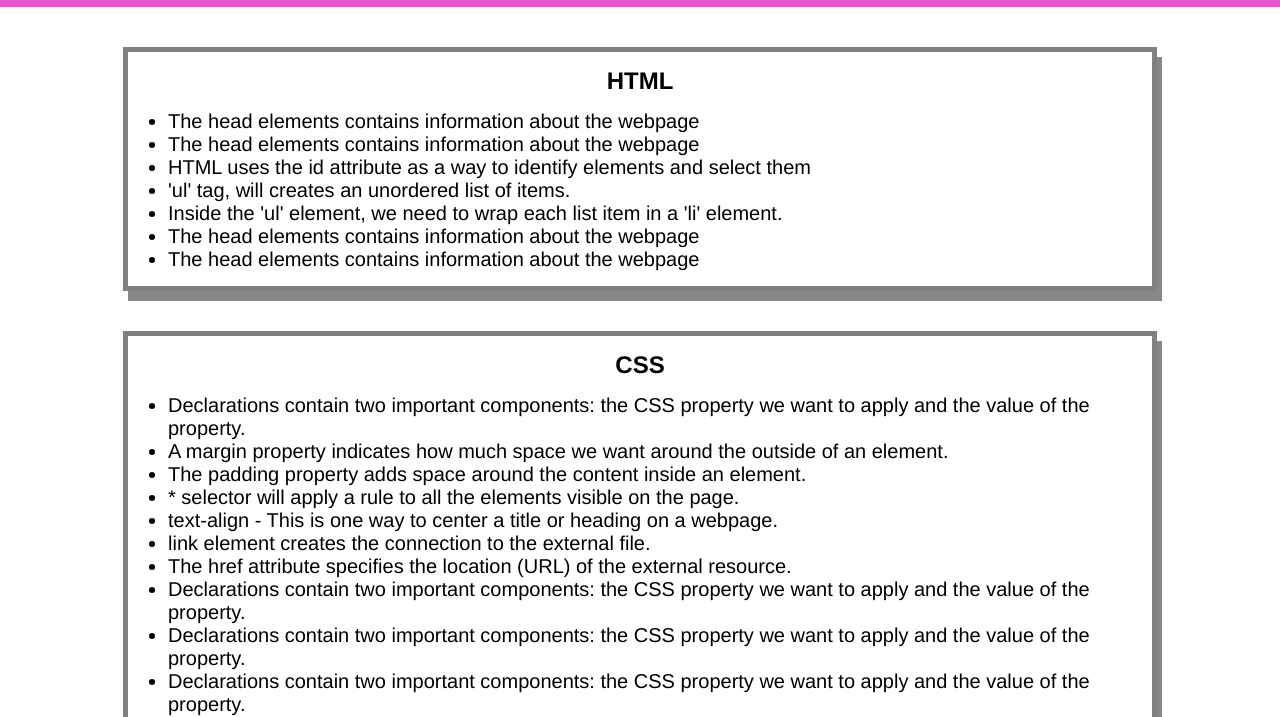
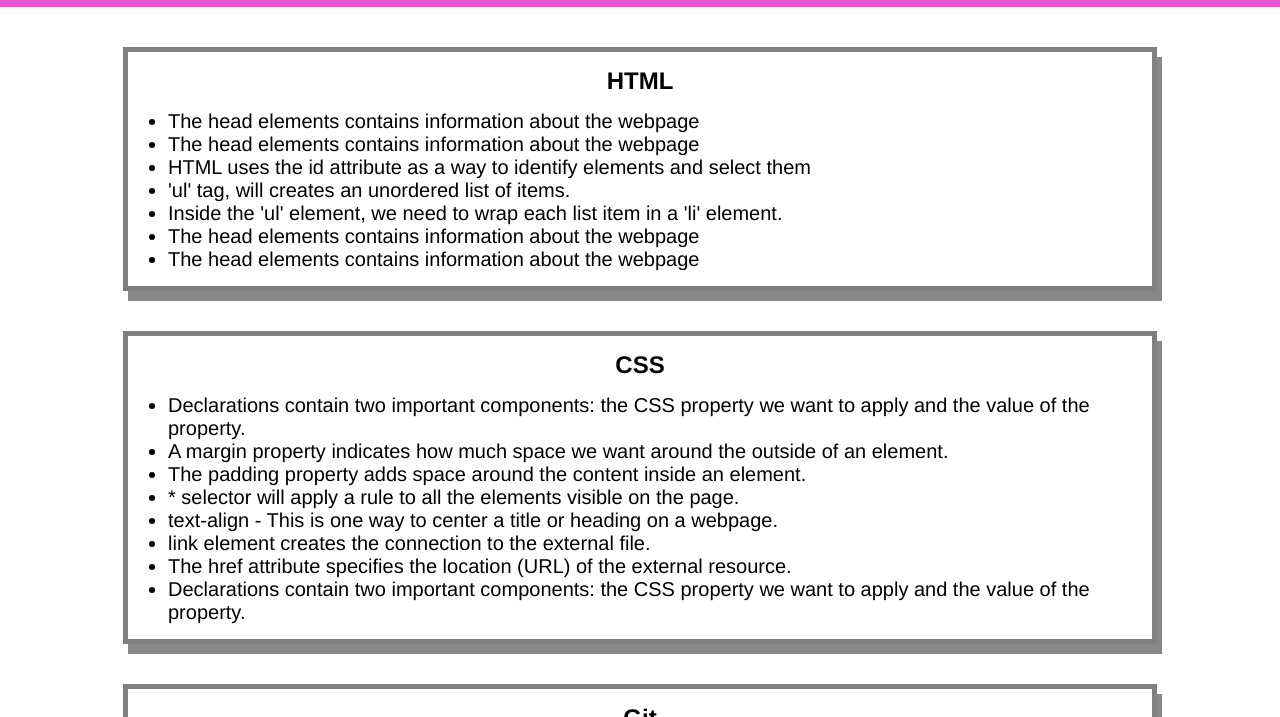
Before and after one commit to sera-jace/prework-study-guide, a plain HTML site: page index.html in a window 1280 px wide. Shown: the part 235-952 px from the top of the page. Drawn offline with Linux system fonts and the light colour scheme.

Commit message:
Update index.html

```diff
--- a/index.html
+++ b/index.html
@@ -44,8 +44,7 @@
                 <li>link element creates the connection to the external file.</li>
                 <li>The href attribute specifies the location (URL) of the external resource.  </li>
                 <li>Declarations contain two important components: the CSS property we want to apply and the value of the property. </li>
-                <li>Declarations contain two important components: the CSS property we want to apply and the value of the property. </li>
-                <li>Declarations contain two important components: the CSS property we want to apply and the value of the property. </li>
+
                 </ul>
                 </section>
 
```
